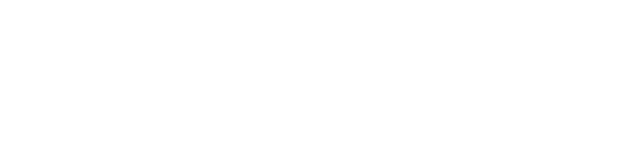
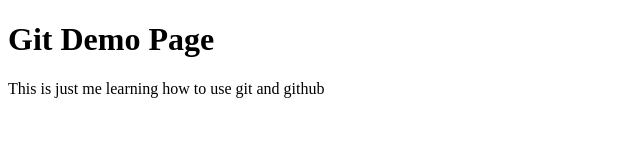
Before and after one commit to Hulkstern/learningGit, a plain HTML site: page index.html in a window 1280 px wide. Shown: the whole page, without its empty margins (0-640 px from the left). Drawn offline with Linux system fonts and the light colour scheme.

Commit message:
Added webpage content

```diff
--- a/index.html
+++ b/index.html
@@ -6,7 +6,8 @@
         <title>Document</title>
     </head>
     <body>
-
+        <h1>Git Demo Page</h1>
+        <p>This is just me learning how to use git and github</p>
     </body>
     <!--Loading external Javascript-->
     <script src="app.js"></script>
```
